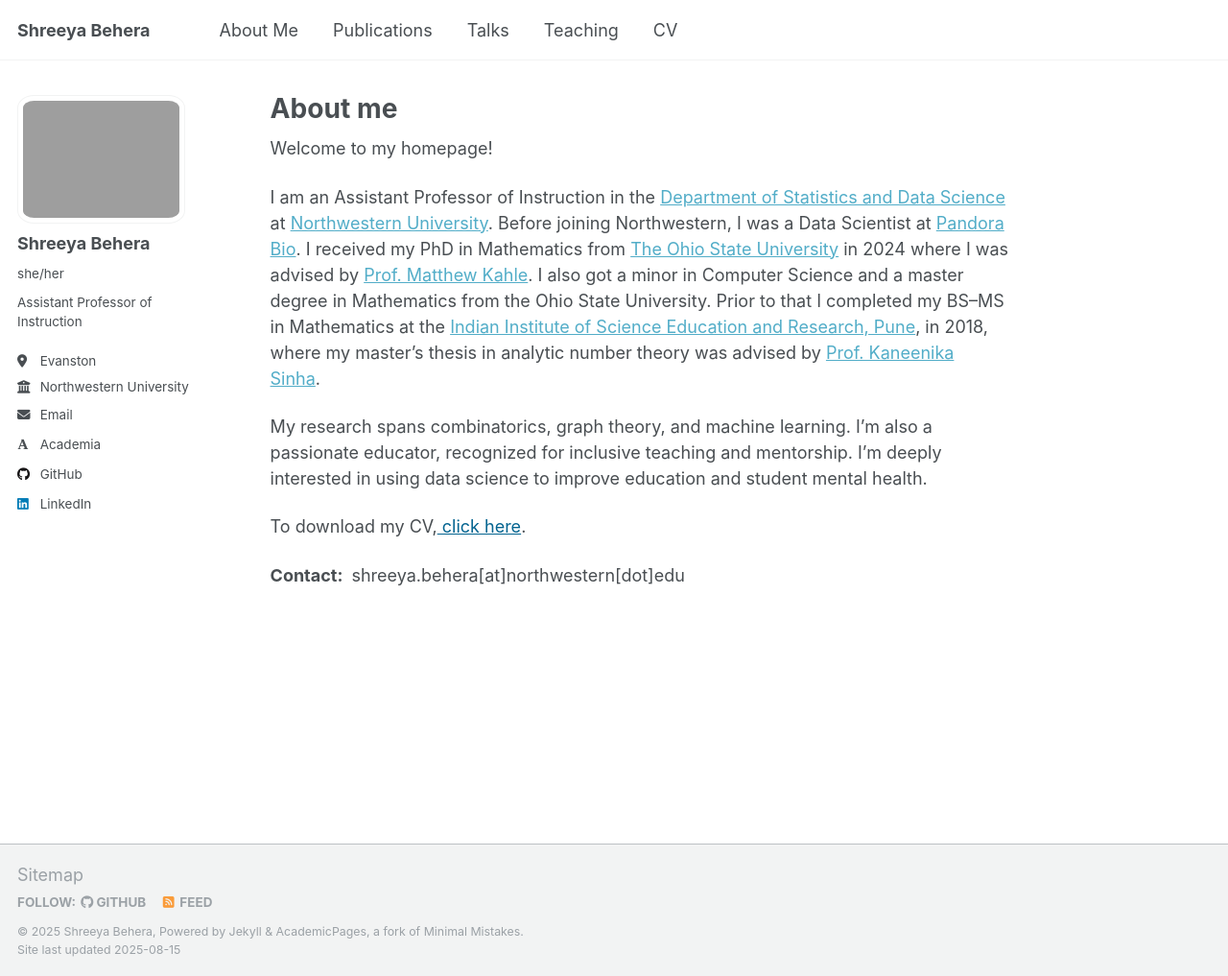
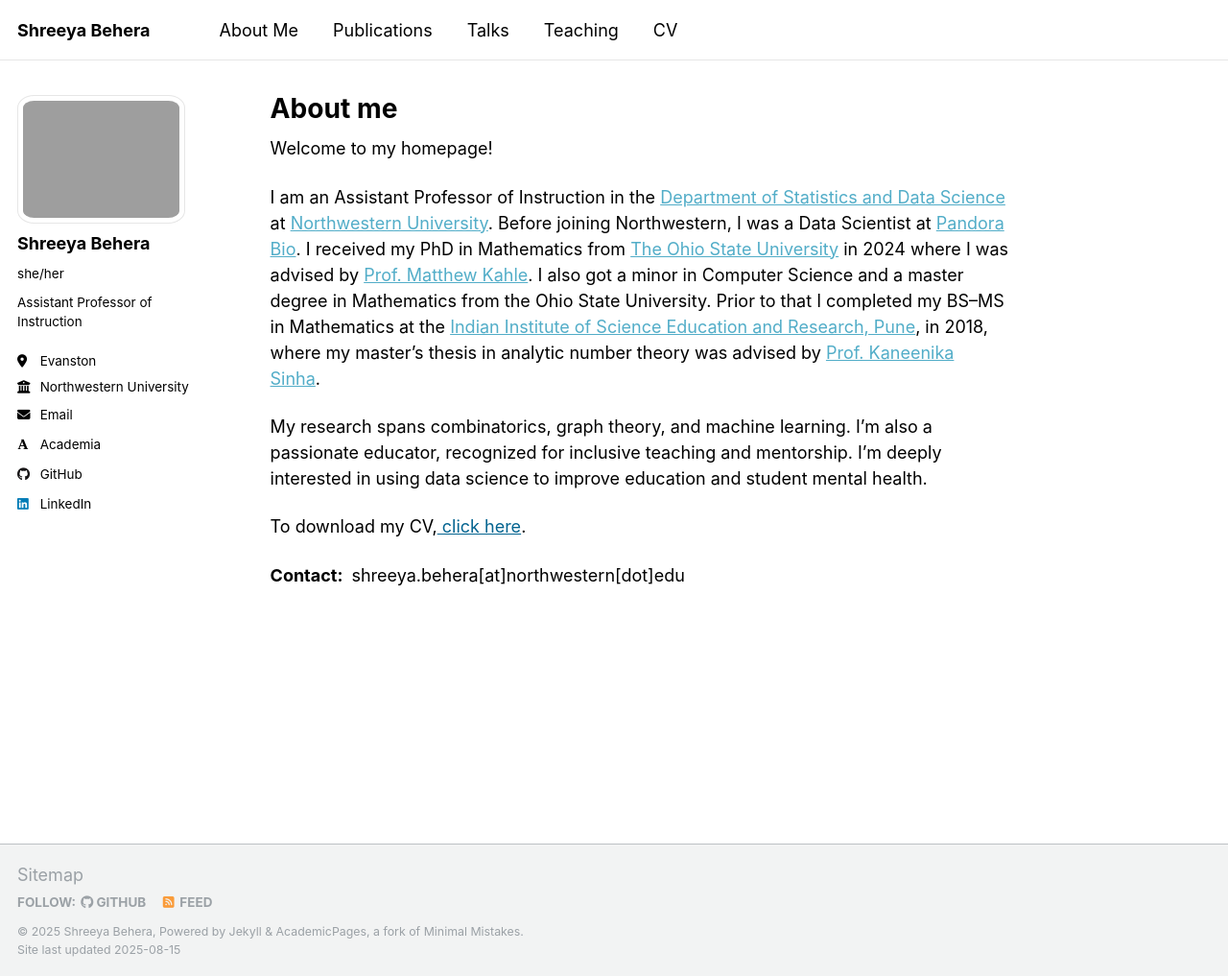
Before and after one commit to Shreeyabehera/shreeyabehera.github.io, a Jekyll site: the page built from _pages/about.md, in a window 1280 px wide and 1017 px high. Shown: the whole window at 96% size. Built offline with Jekyll 4.4.1, drawn with Linux system fonts in a browser that asks for light colours; some web fonts are replaced; a script that is not in the unit is left out.

Commit message:
Update _default.scss

```diff
--- a/_sass/theme/_default.scss
+++ b/_sass/theme/_default.scss
@@ -3,7 +3,7 @@
    ========================================================================== */
 
 /* Color codes used for the theme */
-$gray                       : #7a8288;
+$gray                       : black;
 $dark-gray                  : mix(#000, $gray, 40%);
 $darker-gray                : mix(#000, $gray, 60%);
 $light-gray                 : #9ba1a6;
```
